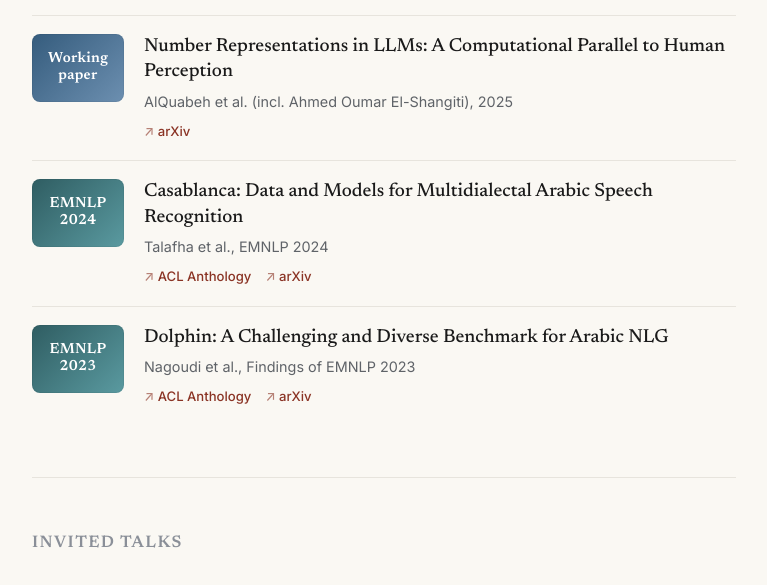
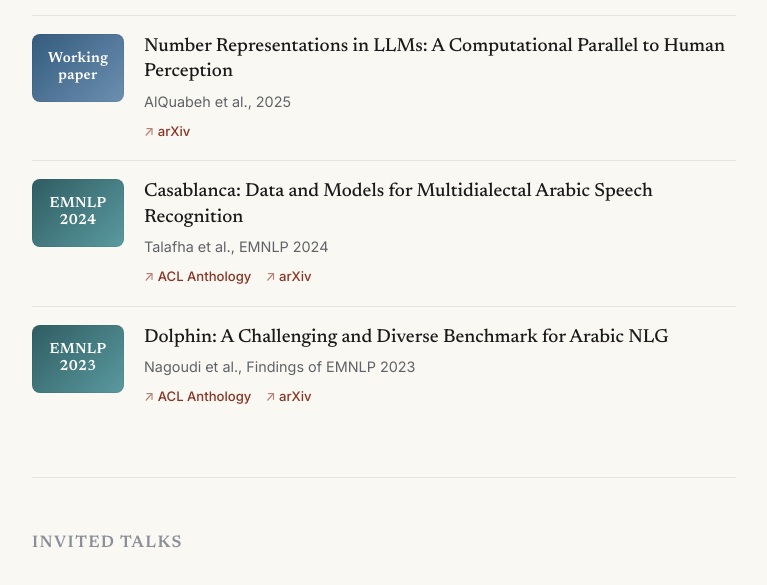
Before and after one commit to ahmedoumar/ahmedoumar.github.io, a plain HTML site: page index.html in a window 1280 px wide. Shown: the part 1794-2379 px from the top of the page, without its empty margins (256-1023 px from the left). Drawn offline with Linux system fonts and the light colour scheme.

Commit message:
Number Representations: simplify author line to 'AlQuabeh et al.'

```diff
--- a/index.html
+++ b/index.html
@@ -487,7 +487,7 @@
       <div class="thumb work">Working<br>paper</div>
       <div>
       <div class="title"><a href="https://arxiv.org/abs/2502.16147" target="_blank" rel="noopener">Number Representations in LLMs: A Computational Parallel to Human Perception</a></div>
-      <div class="meta"><span class="authors">AlQuabeh et al. (incl. Ahmed Oumar El-Shangiti)</span>, 2025</div>
+      <div class="meta"><span class="authors">AlQuabeh et al.</span>, 2025</div>
       <div class="links-row">
         <a href="https://arxiv.org/abs/2502.16147" target="_blank" rel="noopener">arXiv</a>
       </div>
```
